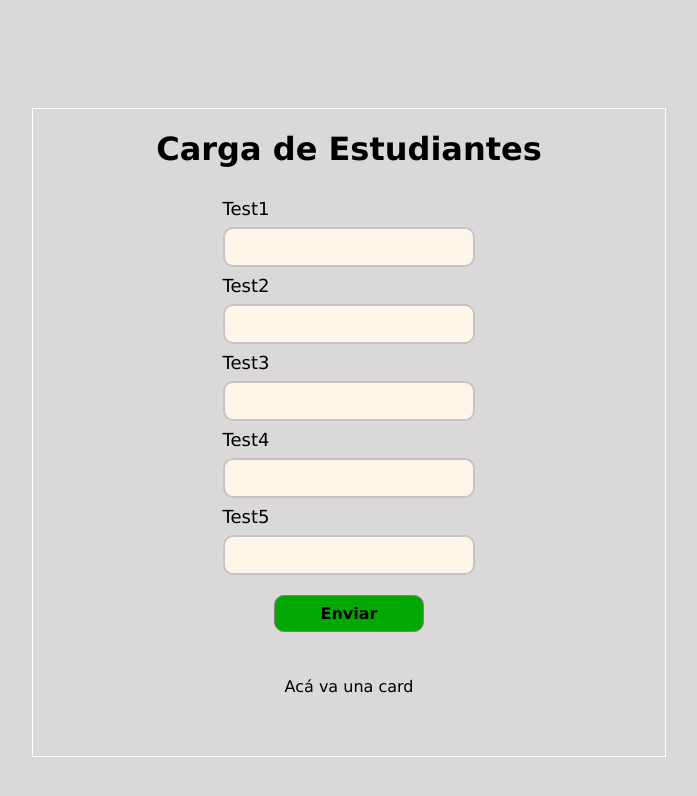
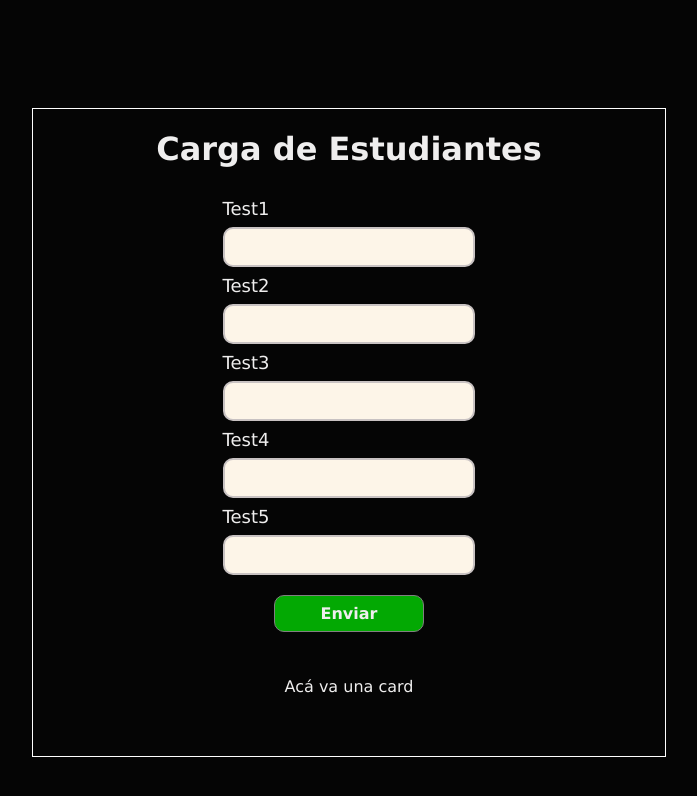
Before and after one commit to XimenaCamacho/primerParcialFrontIII, a React (Vite) app: page / in a window 1280 px wide. Shown: the top 796 px of the page, without its empty margins (291-988 px from the left). Built offline with nearby package versions, Linux system fonts and the light colour scheme.

Commit message:
Mas arreglos de estilos porque no me pongo de acuerdo

```diff
--- a/src/index.css
+++ b/src/index.css
@@ -1,6 +1,6 @@
 * {
-  background-color: rgb(218, 216, 216);
-  color: rgb(0, 0, 0);
+  background-color: rgb(5, 5, 5);
+  color: rgb(239, 238, 238);
   font-family: Verdana, Geneva, Tahoma, sans-serif;
 }
 
```
